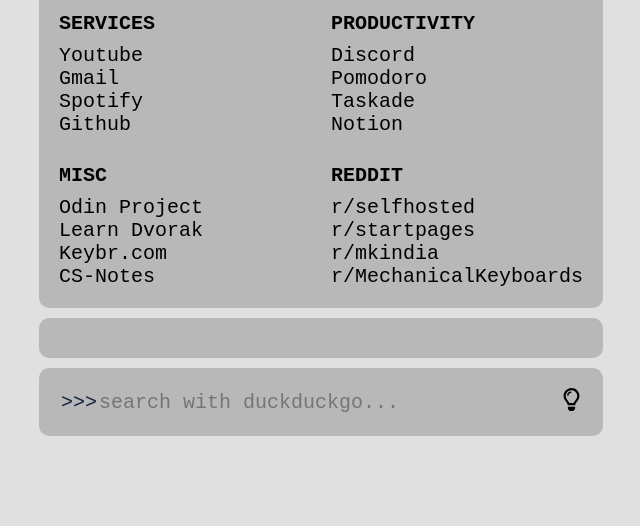
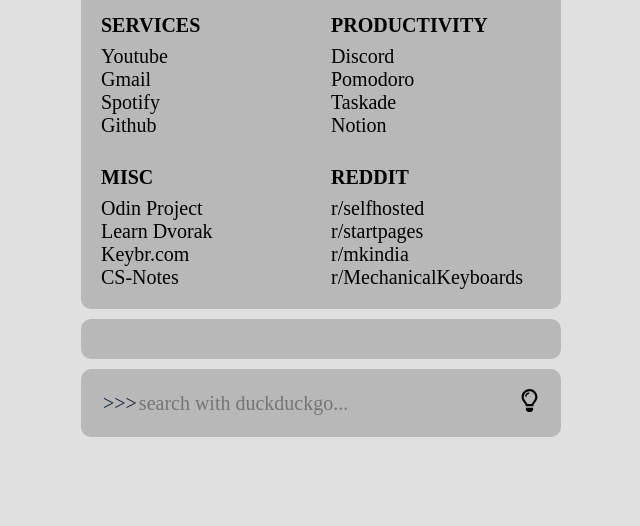
Before and after one commit to s-praba-karan/startpage, a plain HTML site: page index.html in a window 1280 px wide. Shown: the part 274-800 px from the top of the page, without its empty margins (319-959 px from the left). Drawn offline with Linux system fonts and the light colour scheme; no server answers.

Commit message:
Update style.css

```diff
--- a/style.css
+++ b/style.css
@@ -36,6 +36,7 @@ body {
   flex-direction: column;
   margin: 0.5rem;
   padding: 0.5rem;
+  font-family: Pragmata Pro;
   background: var(--bg-color);
   transition: all 0.2s;
   color: var(--text);
```
